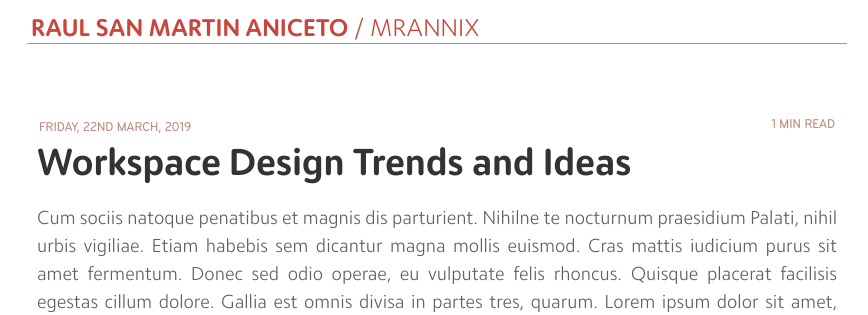
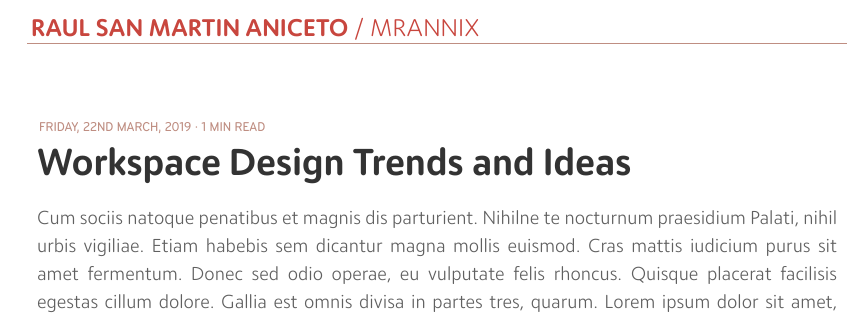
Before and after one commit to MrAnnix/MrAnnix.github.io, a Jekyll site: the page built from _posts/2019-03-22-workspace-design-trends-and-ideas.md, in a window 1280 px wide. Shown: the top 315 px of the page, without its empty margins (203-1071 px from the left). Built offline with Jekyll 4.4.1, drawn with Linux system fonts in a browser that asks for light colours.

Commit message:
Added read time

```diff
--- a/_layouts/post.html
+++ b/_layouts/post.html
@@ -6,7 +6,7 @@ layout: default
 
 <article class="body post">
     <div class="post-heading">
-        <span class="blog-date">
+        <span class="blog-date read-time">
         {{ page.date | date: '%A,' }}
         {% assign d = page.date | date: "%-d"  %}
         {% case d %}
@@ -16,10 +16,8 @@ layout: default
         {% else %}{{ d }}th
         {% endcase %}
         {{ page.date | date: '%B, %Y' }}
-        </span>
-        <span class="middotDivider"></span>
-        <span class="read-time">
-            {% if words < 360 %}1 min{% else %}{{ words | divided_by:180 }} mins{% endif %} read
+        ·
+        {% if words < 360 %}1 min{% else %}{{ words | divided_by:180 }} mins{% endif %} read
         </span>
         <a href="{{ page.url | prepend: site.baseurl }}"><h1 class="title">{{ page.title }}</h1></a>
     </div>
--- a/_sass/_common.scss
+++ b/_sass/_common.scss
@@ -5,18 +5,6 @@
 
 .blog-date {
     margin-left: 2px;
-    text-transform: uppercase;
-    font-family: moniker;
-    font-size: 10pt;
-    color: #bf8e82;
-    font-family: bryant;
-    font-size: 10pt;
-    font-weight: 700
-}
-
-.read-time {
-    margin-right: 2px;
-    float: right;
     text-transform: uppercase;
     font-family: moniker;
     font-size: 10pt;
```
